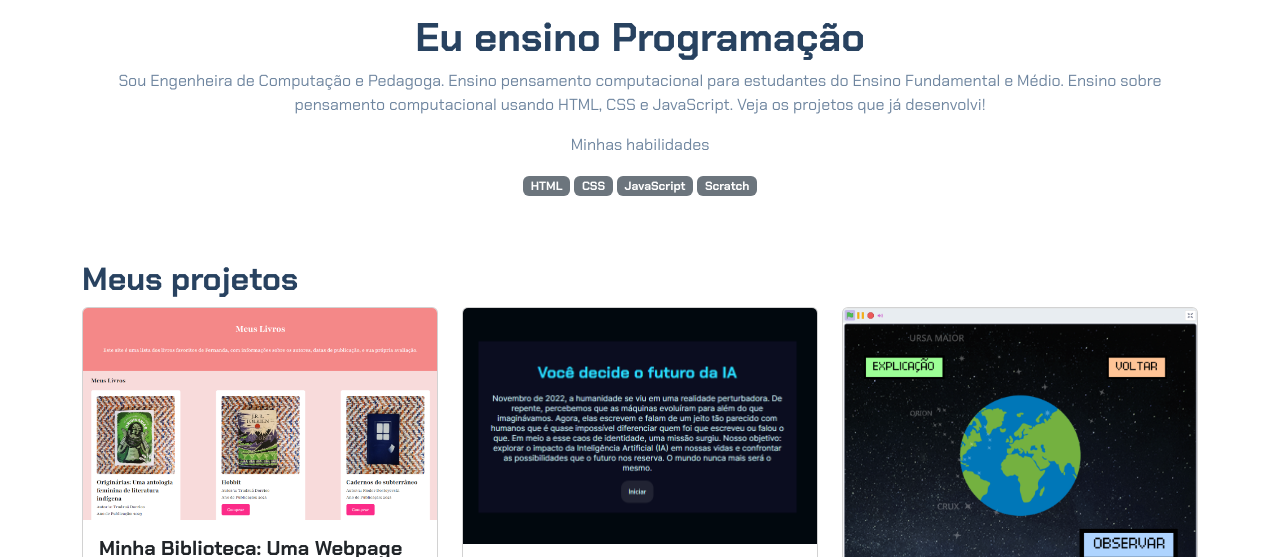
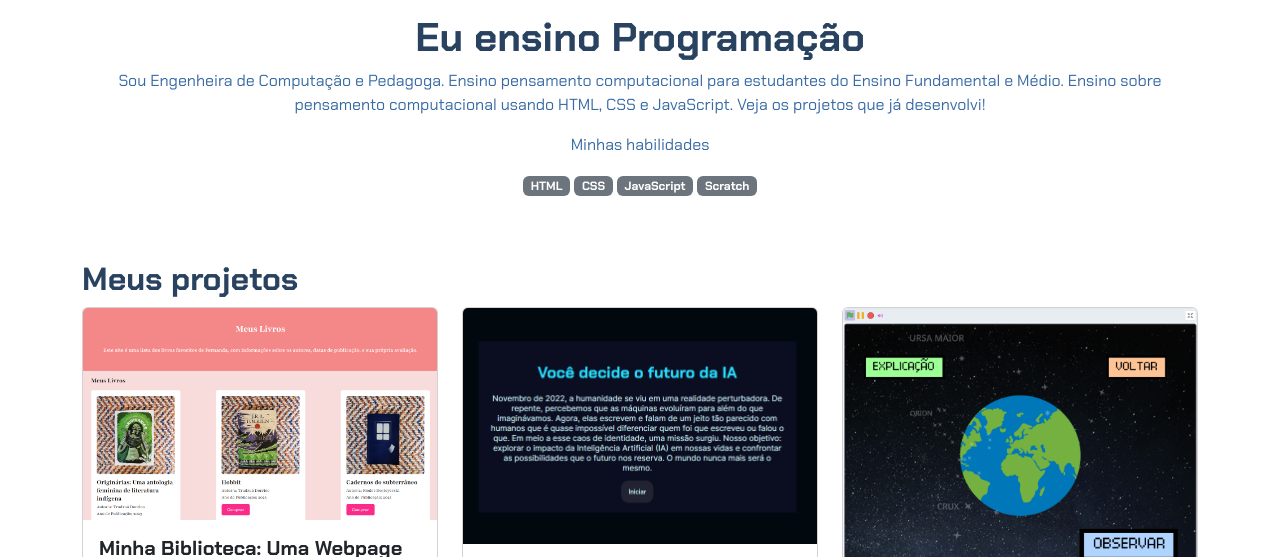
Before and after one commit to oRauan/meu-porto-de-folio, a plain HTML site: page index.html in a window 1280 px wide. Shown: the part 183-740 px from the top of the page. Drawn offline with nearby package versions, Linux system fonts and the light colour scheme.

Commit message:
add file

```diff
--- a/style.css
+++ b/style.css
@@ -1,7 +1,7 @@
 @import url('https://fonts.googleapis.com/css2?family=Chakra+Petch:ital,wght@0,300;0,400;0,500;0,600;0,700;1,300;1,400;1,500;1,600;1,700&display=swap');
 
 :root {
-    --cor-principal: #6E859F;
+    --cor-principal: #386aa4;
     --cor-secundaria: #284260;
     --cor-destaque: #C92BFC;
 }
```
Also changed, not shown: img/icone-de-perfil-desenhado-a-mao-personagem-avatar_884500-34417.avif (added).
